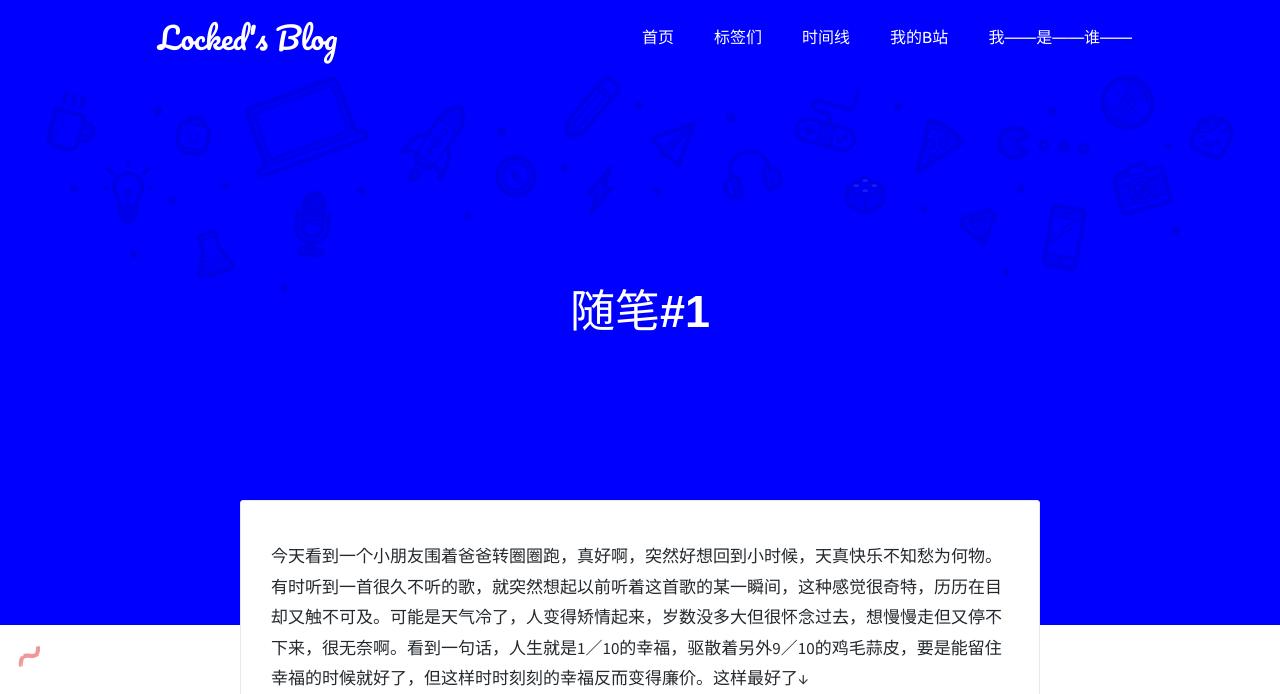
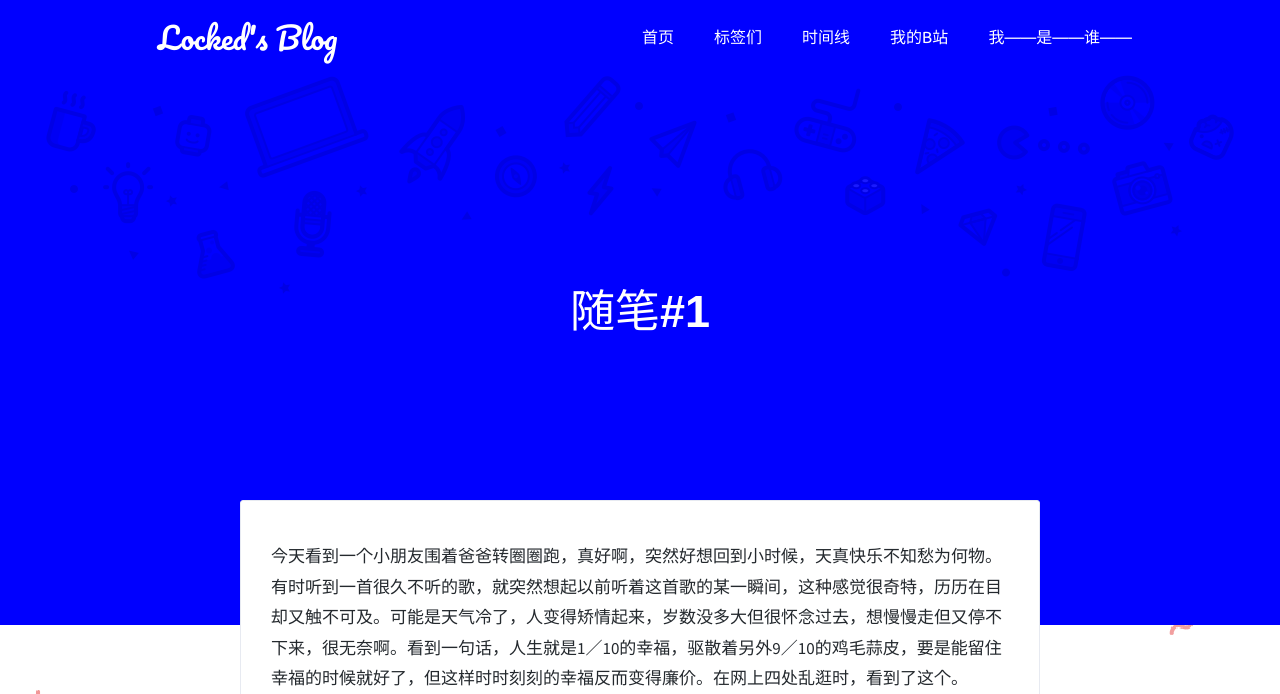
Before and after one commit to Lockeded/Lockeded.github.io, a Jekyll site: the page built from _posts/2023-9-29-随笔#1.md, in a window 1280 px wide. Shown: the top 694 px of the page. Built offline with Jekyll 4.4.1, drawn with Linux system fonts in a browser that asks for light colours; comment, search, counter and statistics services are not loaded; grey boxes are pictures that could not be loaded.

Commit message:
submit workout

```diff
--- a/_posts/2023-9-29-随笔#1.md
+++ b/_posts/2023-9-29-随笔#1.md
@@ -8,6 +8,6 @@
 tags: 随笔
 ---
 
-今天看到一个小朋友围着爸爸转圈圈跑，真好啊，突然好想回到小时候，天真快乐不知愁为何物。有时听到一首很久不听的歌，就突然想起以前听着这首歌的某一瞬间，这种感觉很奇特，历历在目却又触不可及。可能是天气冷了，人变得矫情起来，岁数没多大但很怀念过去，想慢慢走但又停不下来，很无奈啊。看到一句话，人生就是1／10的幸福，驱散着另外9／10的鸡毛蒜皮，要是能留住幸福的时候就好了，但这样时时刻刻的幸福反而变得廉价。这样最好了↓
+今天看到一个小朋友围着爸爸转圈圈跑，真好啊，突然好想回到小时候，天真快乐不知愁为何物。有时听到一首很久不听的歌，就突然想起以前听着这首歌的某一瞬间，这种感觉很奇特，历历在目却又触不可及。可能是天气冷了，人变得矫情起来，岁数没多大但很怀念过去，想慢慢走但又停不下来，很无奈啊。看到一句话，人生就是1／10的幸福，驱散着另外9／10的鸡毛蒜皮，要是能留住幸福的时候就好了，但这样时时刻刻的幸福反而变得廉价。在网上四处乱逛时，看到了这个。
 
-<img src="./images/850783039F11834B9D4ABCD70E51D961.jpg" alt="img" style="zoom: 33%;" />
+<img src="C:\Users\10139\Documents\SelfLearning\github\Lockeded.github.io\assets\pass.jpg" style="zoom:33%;" >
```
Also changed, not shown: assets/pass.jpg (renamed from _posts/images/850783039F11834B9D4ABCD70E51D961.jpg).
